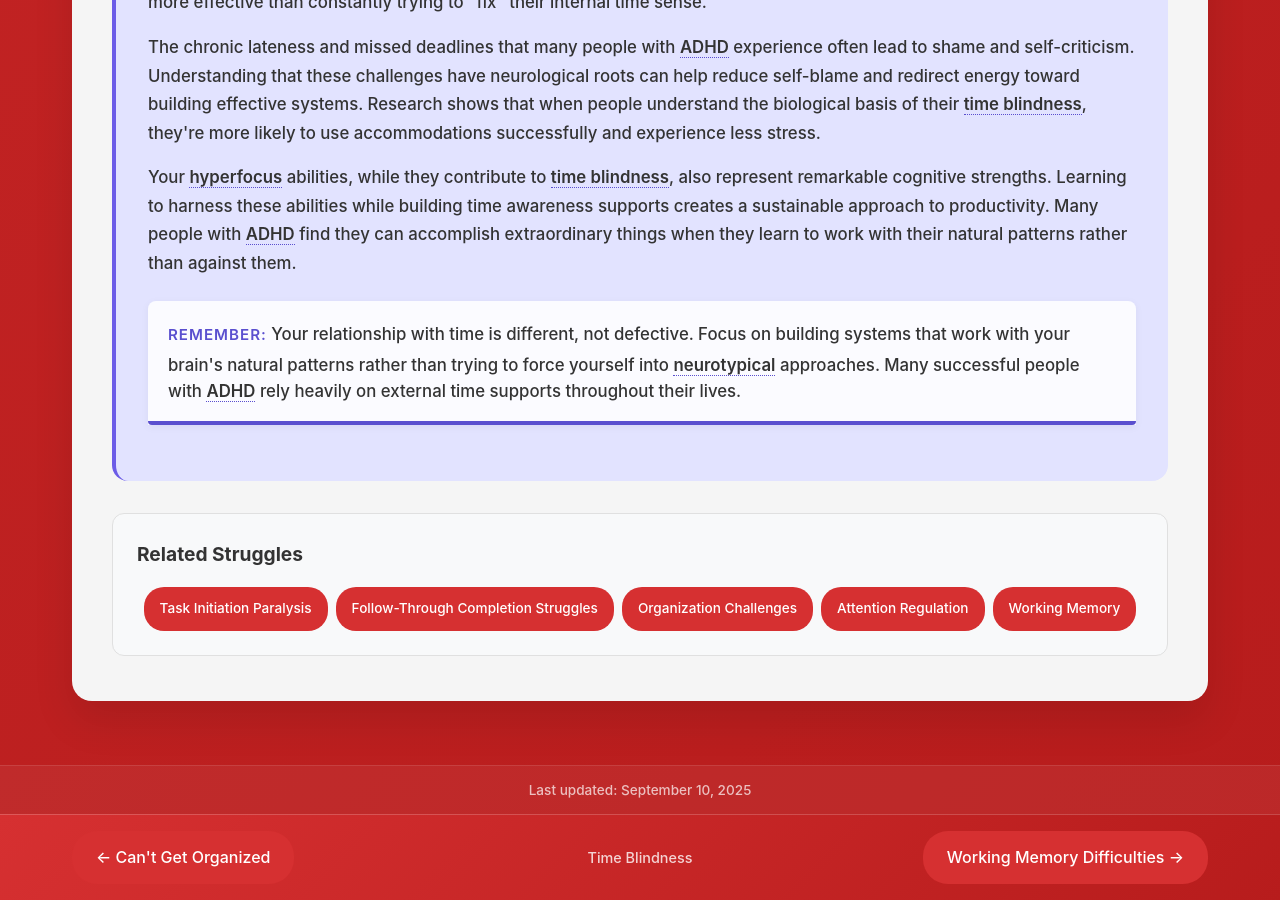
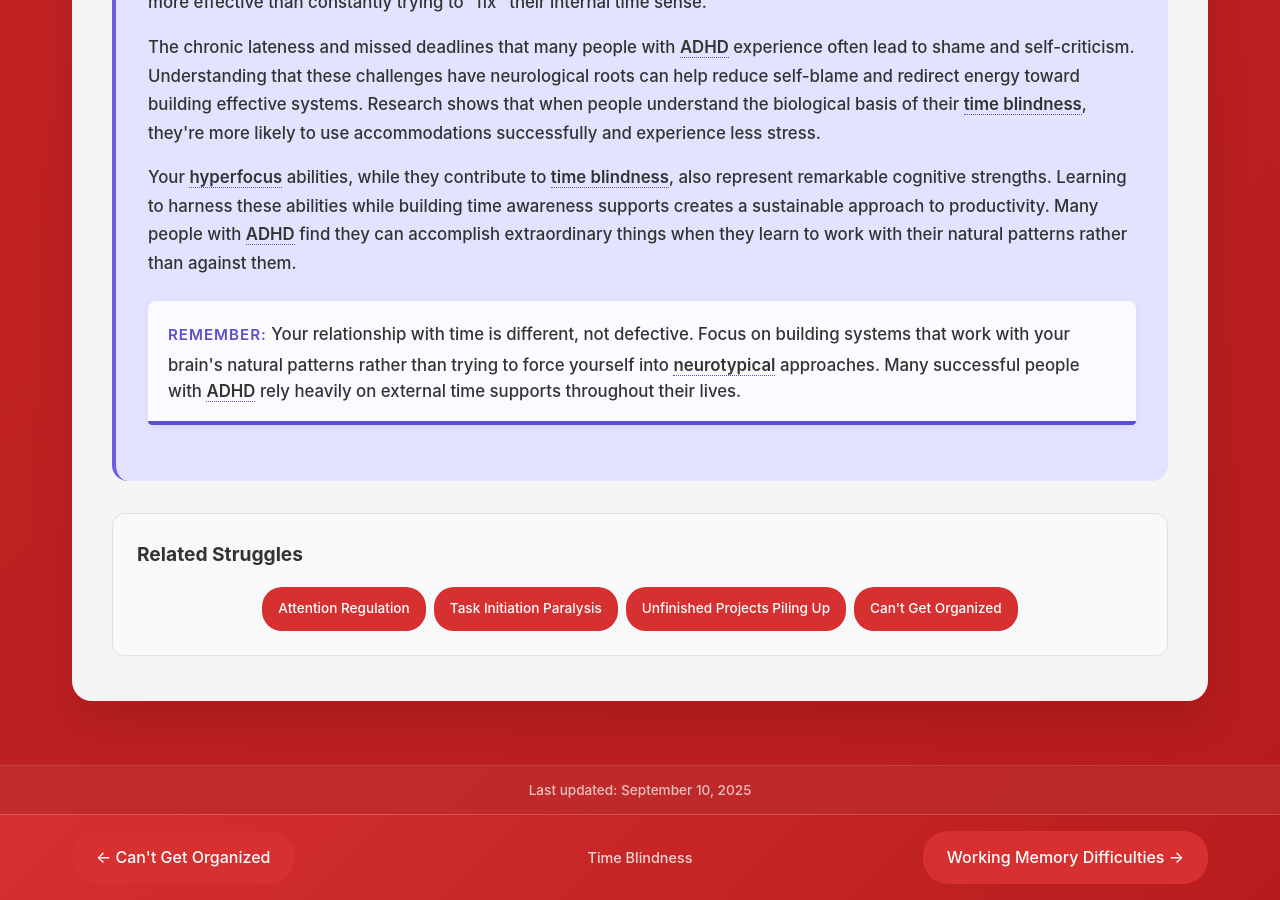
Before and after one commit to neurodivergent-survival-guide/neurodivergent-survival-guide, a Jekyll site: the page built from struggles/time-blindness.html, in a window 1280 px wide and 900 px high, scrolled down 5080 px. Built offline with Jekyll 4.4.1, drawn with Linux system fonts in a browser that asks for light colours.

Commit message:
Update time-blindness.html

```diff
--- a/struggles/time-blindness.html
+++ b/struggles/time-blindness.html
@@ -163,11 +163,10 @@
     <div class="related-struggles">
         <h3>Related Struggles</h3>
         <div class="struggle-tags">
+            <a href="{{ '/struggles/attention-regulation.html' | relative_url }}" class="struggle-tag">Attention Regulation</a>
             <a href="{{ '/struggles/task-initiation-paralysis.html' | relative_url }}" class="struggle-tag">Task Initiation Paralysis</a>
-            <a href="{{ '/struggles/follow-through-completion-struggles.html' | relative_url }}" class="struggle-tag">Follow-Through Completion Struggles</a>
-            <a href="{{ '/struggles/organization-and-planning-challenges.html' | relative_url }}" class="struggle-tag">Organization Challenges</a>
-            <a href="{{ '/struggles/attention-regulation.html' | relative_url }}" class="struggle-tag">Attention Regulation</a>
-            <a href="{{ '/struggles/working-memory-difficulties.html' | relative_url }}" class="struggle-tag">Working Memory</a>
+            <a href="{{ '/struggles/unfinished-projects-piling-up.html' | relative_url }}" class="struggle-tag">Unfinished Projects Piling Up</a>
+            <a href="{{ '/struggles/cant-get-organized.html' | relative_url }}" class="struggle-tag">Can't Get Organized</a>
         </div>
     </div>
 </div>
```
